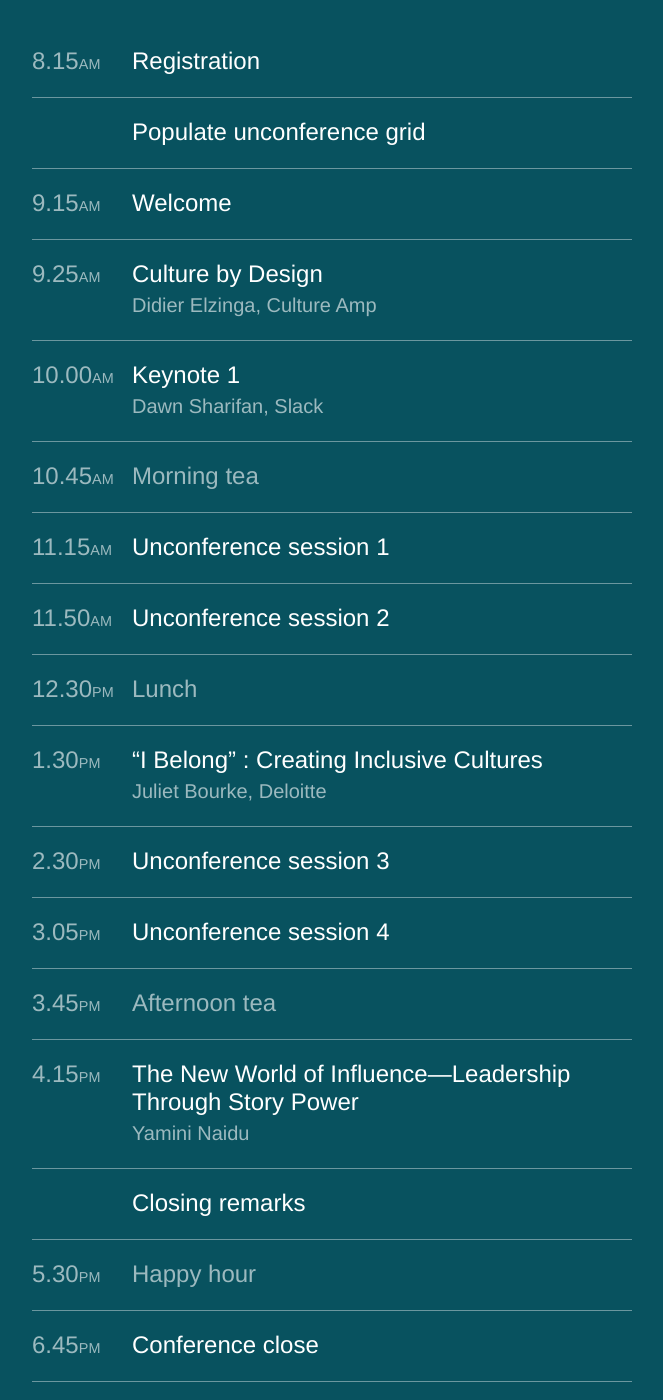
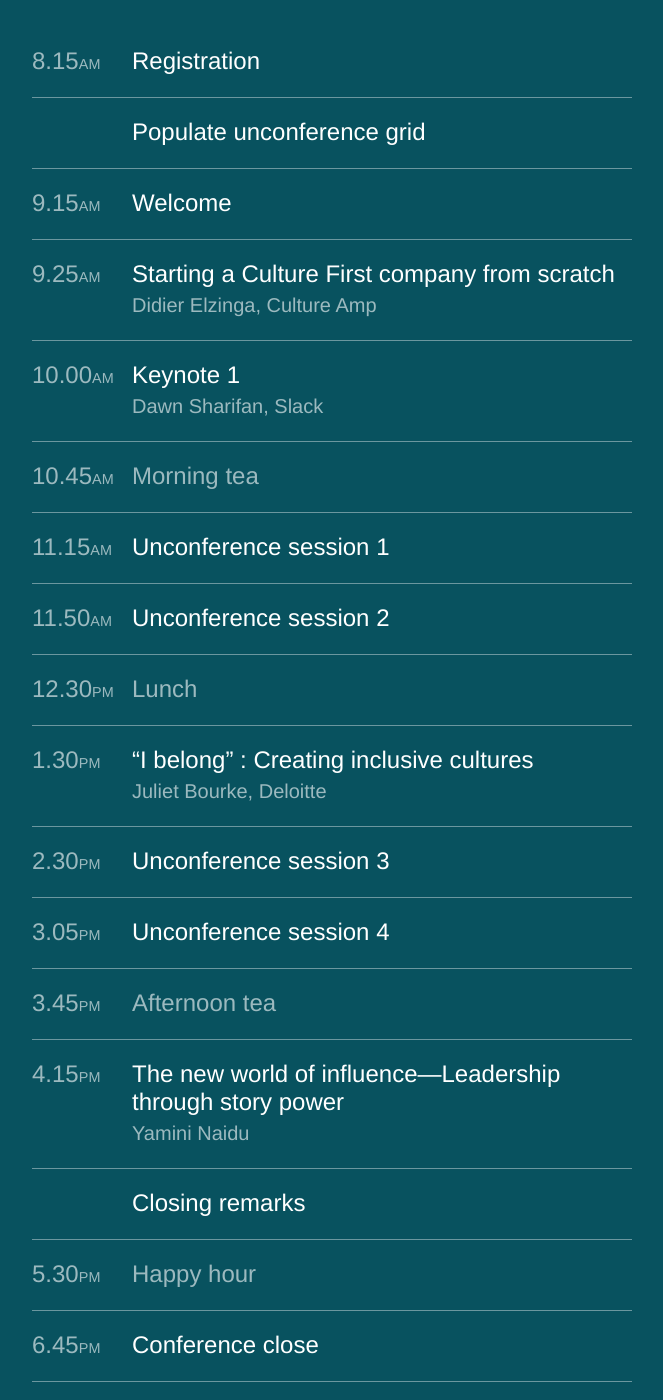
Before and after one commit to sa-github-cxdmelb2016/sa-github-cxdmelb2016.github.io, a Jekyll site: the page built from index.html, in a window 1280 px wide and 1400 px high, scrolled down 5526 px. Shown: the whole window, without its empty margins (308-971 px from the left). Built offline with Jekyll 4.4.1, drawn with Linux system fonts in a browser that asks for light colours; some web fonts are replaced.

Commit message:
Updates talk titles

```diff
--- a/_includes/program.html
+++ b/_includes/program.html
@@ -32,7 +32,7 @@
           <div class='program-list__time'>
             9.25<span class='program-list__time-mod'>AM</span>
           </div>
-          Culture by Design
+          Starting a Culture First company from scratch
         </div>
         <div class='program-list__speaker'>
           Didier Elzinga, Culture Amp
@@ -86,7 +86,7 @@
           <div class='program-list__time'>
             1.30<span class='program-list__time-mod'>PM</span>
           </div>
-          &ldquo;I Belong&rdquo; : Creating Inclusive Cultures
+          &ldquo;I belong&rdquo; : Creating inclusive cultures
         </div>
         <div class='program-list__speaker'>
           Juliet Bourke, Deloitte
@@ -121,7 +121,7 @@
           <div class='program-list__time'>
             4.15<span class='program-list__time-mod'>PM</span>
           </div>
-          The New World of Influence&mdash;Leadership Through Story Power
+          The new world of influence&mdash;Leadership through story power
         </div>
         <div class='program-list__speaker'>
           Yamini Naidu
```
